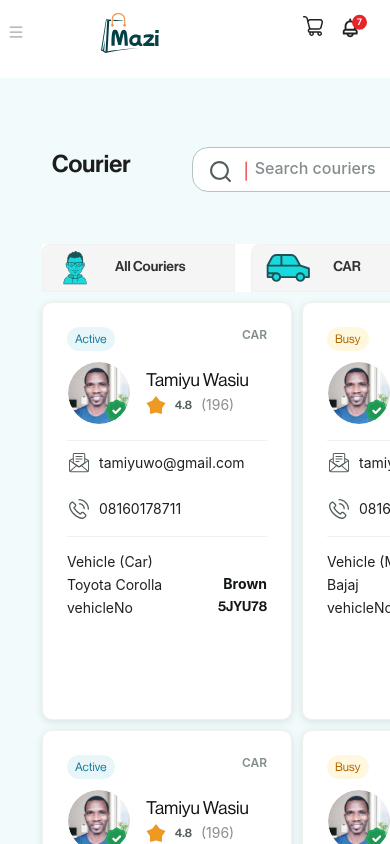
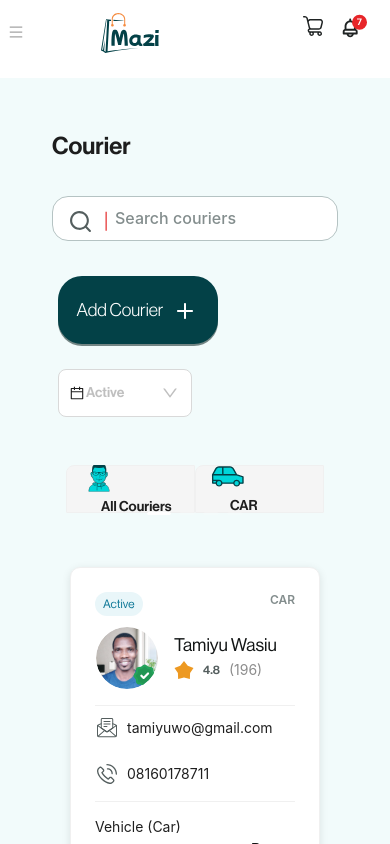
Before and after one commit to AustinRexi/Mazi, a React (Vite) app: page /Courier in a window 390 px wide. Shown: the top 844 px of the page. Built offline with nearby package versions, Linux system fonts and the light colour scheme; a web font is replaced by a local one.

Commit message:
(feat) added some features on mobile responsiveness

```diff
--- a/src/Components/Courier/CourierCard.jsx
+++ b/src/Components/Courier/CourierCard.jsx
@@ -9,15 +9,21 @@ const CourierCard = ({ item }) => {
         backgroundColor: "#f5f5f5",
         display: "flex",
         alignItems: "center",
-        width: window.innerWidth < 780 ? "100%" : "198px", // Responsive width
+        width: window.innerWidth < 780 ? "100%" : "200px",
         height: "48px",
-        padding: "0px 12px",
-        opacity: "0.9",
-        gap: 20,
+        padding: "0px 14px",
+        gap: 18,
       }}
       bodyStyle={{ padding: "0px" }}
     >
-      <img src={item.icon} alt="icon" icon={!item.icon && <UserOutlined />} />
+      <img
+        src={item.icon}
+        alt="icon"
+        icon={!item.icon && <UserOutlined />}
+        style={{
+          width: "36px",
+        }}
+      />
       <span
         style={{
           fontWeight: "500",
--- a/src/views/Courier/Courier.jsx
+++ b/src/views/Courier/Courier.jsx
@@ -1,3 +1,5 @@
+import { useState, useEffect } from "react";
+import { Carousel } from "antd";
 import Search from "../../Components/Product/Search";
 import dayjs from "dayjs";
 import Addbutton from "../../Components/Product/Addbutton";
@@ -7,28 +9,48 @@ import CourierCard from "../../Components/Courier/CourierCard";
 import courierdata from "../../Components/Courier/courierdata";
 import UserCard from "../../Components/Courier/UserCard";
 import { useNavigate } from "react-router-dom";
-const Courier = () => {
-  const navigate = useNavigate();
-  const presets = [
-    { label: "Date Joined", value: dayjs().add(-1, "month") },
-    { label: "Active", value: dayjs().subtract(3, "month") },
-    { label: "Busy", value: dayjs().subtract(6, "month") },
-    { label: "Offline", value: dayjs().add(-1, "month") },
-  ];
-  const handleAddButtonClick = () => {
-    navigate("/addproduct");
+
+const getUserCardGridStyles = (width) => {
+  const baseStyles = {
+    width: "100%",
+    maxWidth: "1030px",
+    margin: "14px auto 0 auto",
+    display: "grid",
+    gap: "8px",
+    gridTemplateRows: "auto",
+    padding: 0,
+  };
+
+  if (width <= 480) {
+    return {
+      ...baseStyles,
+      gridTemplateColumns: "1fr",
+      justifyItems: "center",
+      maxWidth: "100%",
+      marginTop: 40,
+    };
+  } else if (width <= 768) {
+    return {
+      ...baseStyles,
+      gridTemplateColumns: "repeat(2, 1fr)",
+    };
+  } else {
+    return {
+      ...baseStyles,
+      gridTemplateColumns: "repeat(4, 1fr)",
+    };
+  }
 };
 
 const styles = {
-    container: { width: "900px", padding: "30px" },
+  container: { padding: "40px" },
   header: {
     display: "flex",
     alignItems: "center",
     gap: "19px",
-      marginLeft: "10px",
+    flexWrap: "wrap",
   },
   searchBox: {
-      marginLeft: "42px",
     width: "531px",
     height: "45px",
     borderRadius: "16px",
@@ -36,47 +58,117 @@ const Courier = () => {
     padding: "0 16px",
   },
   calendar: {
-      height: "44px",
+    height: "48px",
+    cursor: "pointer",
   },
   listContainer: {
     display: "flex",
     flexDirection: "row",
     gap: "16px",
     marginTop: "40px",
-      width: "1030px",
-      background: "#FFFFFF",
+    width: "104%",
+    maxWidth: "1080px",
+    padding: 14,
   },
-    userCardGrid: {
-      width: "900px",
-      marginTop: "10px",
-      display: "grid",
-      gridTemplateColumns: "repeat(4, 1fr)",
-      gridTemplateRows: "repeat(4, auto)",
-      gap: "10px",
+  carouselContainer: {
+    marginTop: "40px",
+    width: "100%",
+    padding: 14,
   },
   h: {
     fontWeight: 600,
     lineHeight: "32px",
     textAlign: "left",
     fontSize: "24px",
-      marginTop: "16px",
+    margin: "0",
   },
+};
+
+const presets = [
+  { label: "Date Joined", value: dayjs().add(-1, "month") },
+  { label: "Active", value: dayjs().subtract(3, "month") },
+  { label: "Busy", value: dayjs().subtract(6, "month") },
+  { label: "Offline", value: dayjs().add(-1, "month") },
+];
+
+const Courier = () => {
+  const navigate = useNavigate();
+  const [windowWidth, setWindowWidth] = useState(window.innerWidth);
+
+  useEffect(() => {
+    const handleResize = () => setWindowWidth(window.innerWidth);
+    window.addEventListener("resize", handleResize);
+    return () => window.removeEventListener("resize", handleResize);
+  }, []);
+
+  const handleAddButtonClick = () => {
+    navigate("/addproduct");
+  };
+
+  const onCarouselChange = (currentSlide) => {
+    console.log(currentSlide);
+  };
+
+  const userCardGridStyles = getUserCardGridStyles(windowWidth);
+
+  const renderCourierList = () => {
+    if (windowWidth < 780) {
+      return (
+        <Carousel
+          afterChange={onCarouselChange}
+          dots={true}
+          slidesToShow={2}
+          slidesToScroll={1}
+          infinite={false}
+          style={{
+            width: "100%",
+            marginTop: "40px",
+            padding: "14px",
+          }}
+        >
+          {data.map((item, index) => (
+            <div
+              key={index}
+              style={{
+                width: "50%",
+                padding: "0 5px",
+                display: "inline-block",
+              }}
+            >
+              <CourierCard item={item} />
+            </div>
+          ))}
+        </Carousel>
+      );
+    } else {
+      return (
+        <div style={styles.listContainer}>
+          {data.map((item, index) => (
+            <CourierCard key={index} item={item} />
+          ))}
+        </div>
+      );
+    }
   };
 
   return (
     <div style={styles.container}>
       <div style={styles.header}>
         <h3 style={styles.h}>Courier</h3>
-        <Search placeholder="Search couriers" style={styles.searchBox} />
+        <Search
+          placeholder="Search couriers"
+          style={{
+            ...styles.searchBox,
+            width: windowWidth <= 480 ? "100%" : "531px",
+          }}
+        />
         <Addbutton text="Add Courier" onClick={handleAddButtonClick} />
         <Calender placeholder="Active" data={presets} style={styles.calendar} />
       </div>
-      <div style={styles.listContainer}>
-        {data.map((item, index) => (
-          <CourierCard key={index} item={item} />
-        ))}
-      </div>
-      <div style={styles.userCardGrid}>
+
+      {renderCourierList()}
+
+      <div style={userCardGridStyles}>
         {courierdata.map((data, index) => (
           <UserCard datas={data} key={index} />
         ))}
```
Lines whose indentation alone changed are shown as unchanged.
